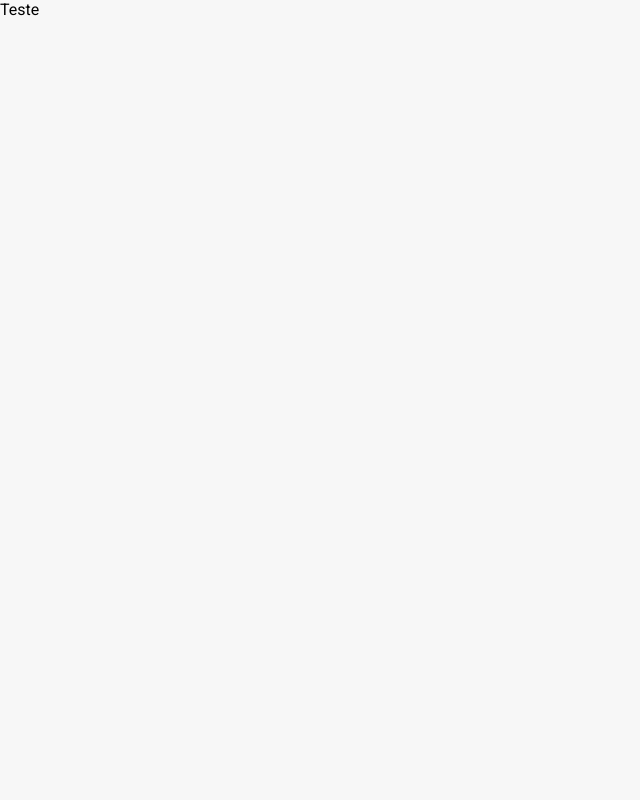
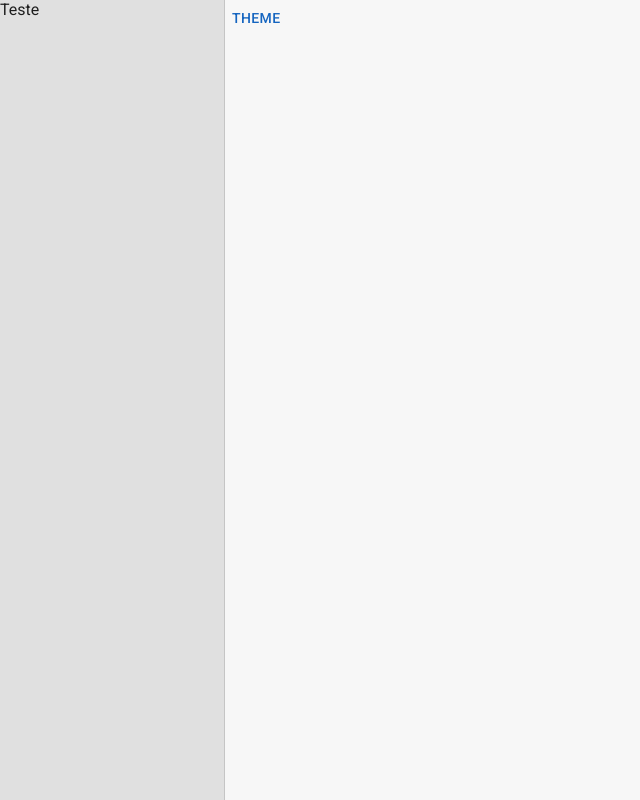
Before and after one commit to EuMarcel0/desafio-brickup, a React (Vite) app: page /pagina-inicial in a window 1280 px wide. Shown: the whole page, without its empty margins (0-640 px from the left). Built offline with nearby package versions, Linux system fonts and the light colour scheme.

Commit message:
chore: created component side menu

```diff
--- a/src/app/App.tsx
+++ b/src/app/App.tsx
@@ -1,9 +1,16 @@
+import { BrowserRouter } from 'react-router-dom';
+import { AppRoutes } from './routes';
+import { SideMenu } from './shared/components';
 import { AppThemeProvider } from './shared/contexts';
 
 export const App = () => {
 	return (
 		<AppThemeProvider>
-			<div>Teste</div>
+			<BrowserRouter>
+				<SideMenu>
+					<AppRoutes />
+				</SideMenu>
+			</BrowserRouter>
 		</AppThemeProvider>
 
 	);
--- /dev/null
+++ b/src/app/routes/AppRoutes.tsx
@@ -0,0 +1,17 @@
+import { Button } from '@mui/material';
+import { Navigate, Route, Routes } from 'react-router-dom';
+import { useAppThemeContext } from '../shared/contexts';
+
+export const AppRoutes = () => {
+
+	const { toggleTheme } = useAppThemeContext();
+
+	return (
+		<Routes>
+			<Route path='/pagina-inicial' element={<Button onClick={toggleTheme}>THEME</Button>} />
+			<Route path='/servicos' element={<p>Página servicos</p>} />
+
+			<Route path='*' element={<Navigate to='/pagina-inicial' />} />
+		</Routes>
+	);
+};
--- /dev/null
+++ b/src/app/routes/index.ts
@@ -0,0 +1 @@
+export * from './AppRoutes';
--- /dev/null
+++ b/src/app/shared/components/index.ts
@@ -0,0 +1 @@
+export * from './side-menu/SideMenu';
--- /dev/null
+++ b/src/app/shared/components/side-menu/SideMenu.tsx
@@ -0,0 +1,22 @@
+import { Box, Drawer, useTheme } from '@mui/material';
+
+interface ISideMenu {
+	children: React.ReactNode;
+}
+
+export const SideMenu: React.FC<ISideMenu> = ({ children }) => {
+	const theme = useTheme();
+
+	return (
+		<>
+			<Drawer variant='permanent'>
+				<Box width={theme.spacing(28)}>
+					Teste
+				</Box>
+			</Drawer>
+			<Box height='100vh' marginLeft={theme.spacing(28)}>
+				{children}
+			</Box>
+		</>
+	);
+};
--- a/src/app/shared/contexts/ThemeContext.tsx
+++ b/src/app/shared/contexts/ThemeContext.tsx
@@ -7,17 +7,17 @@ interface IThemeContextData {
 	toggleTheme: () => void;
 }
 
-interface IThemeProvider {
+const ThemeContext = createContext({} as IThemeContextData);
+
+interface IAppThemeProvider {
 	children: React.ReactNode;
 }
 
-const ThemeContext = createContext({} as IThemeContextData);
-
-export const useAppThemeContex = () => {
+export const useAppThemeContext = () => {
 	return useContext(ThemeContext);
 };
 
-export const AppThemeProvider: React.FC<IThemeProvider> = ({ children }) => {
+export const AppThemeProvider: React.FC<IAppThemeProvider> = ({ children }) => {
 
 	const [themeName, setThemeName] = useState<'Light' | 'Dark'>('Light');
 
```
Also changed, not shown: package.json (+5 -3 lines), 1 other file (tests, documents, lock files or other folders).
